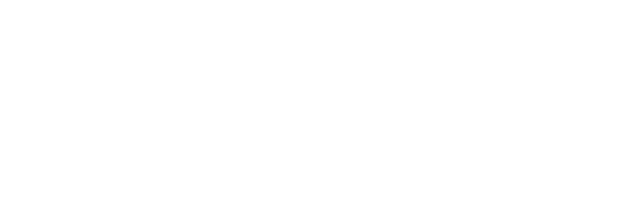
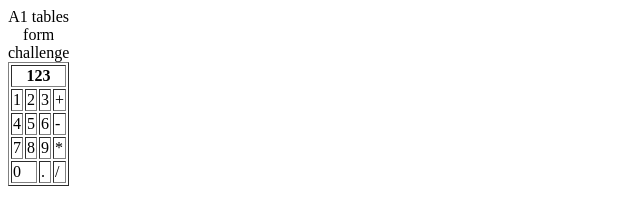
Before and after one commit to Kirathi/a1-tables-form-challenge-Jesse-Wagiwan, a plain HTML site: page index.html in a window 1280 px wide. Shown: the whole page, without its empty margins (0-640 px from the left). Drawn offline with Linux system fonts and the light colour scheme.

Commit message:
Add files via upload

```diff
--- a/index.html
+++ b/index.html
@@ -1,10 +1,30 @@
-<!DOCTYPE html>
-<html lang="en" dir="ltr">
-  <head>
-    <meta charset="utf-8">
-    <title>A1 : Tables-Form-Challenge</title>
-  </head>
-  <body>
-
-  </body>
-</html>
+<table>
+<caption>A1 tables form challenge</caption>
+<table border="1">
+<tr>
+<th colspan="4">123</th>
+</tr>
+<tr>
+<td>1</td>
+<td>2</td>
+<td>3</td>
+<td>+</td>
+</tr>
+<tr>
+<td>4</td>
+<td>5</td>
+<td>6</td>
+<td>-</td>
+</tr>
+<tr>
+<td>7</td>
+<td>8</td>
+<td>9</td>
+<td>*</td>
+</tr>
+<tr>
+<td colspan="2">0</td>
+<td>.</td>
+<td>/</td>
+</tr>
+</table>
```
Also changed, not shown: form challenge.html (added, +47 -0 lines).
